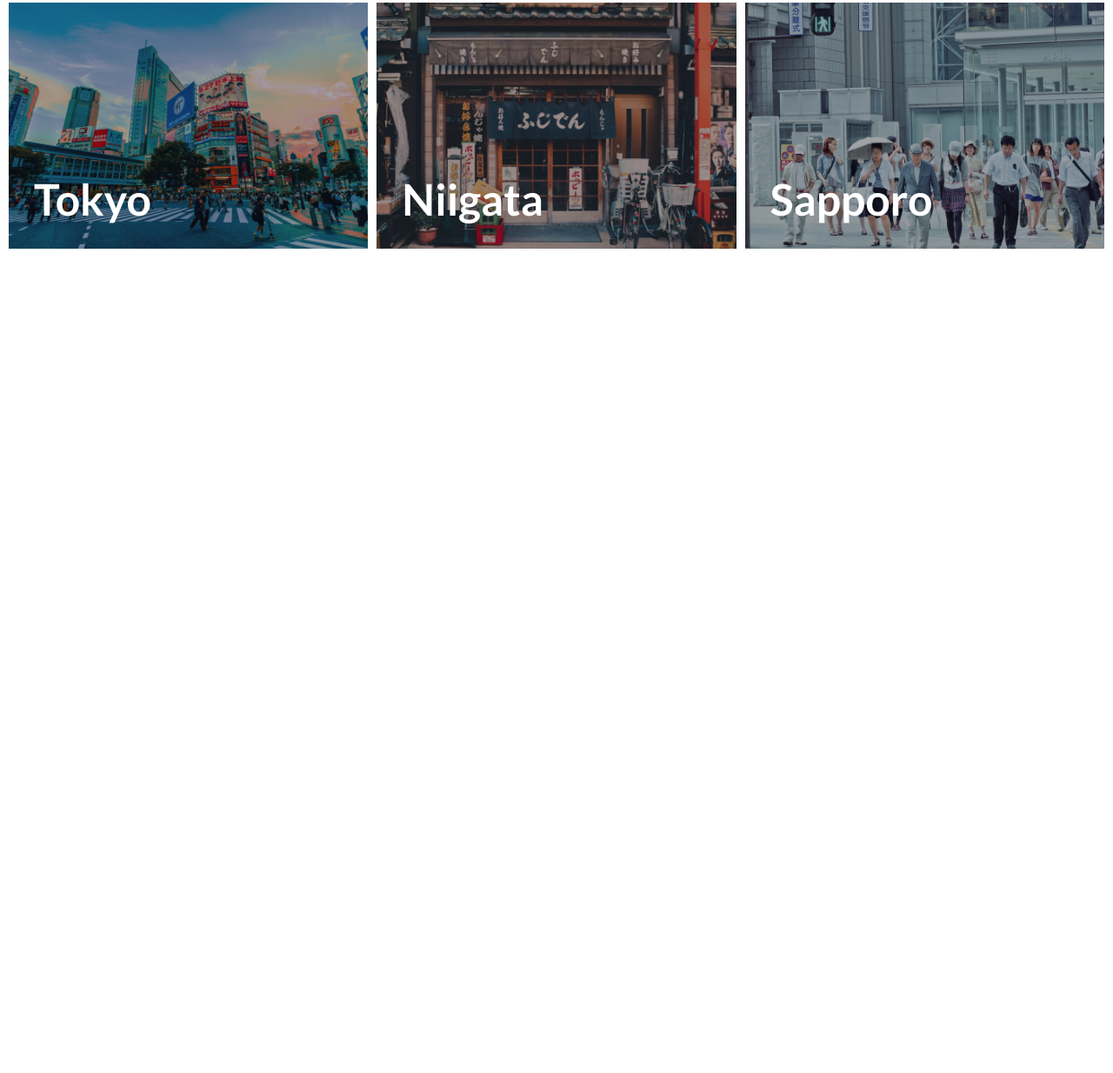
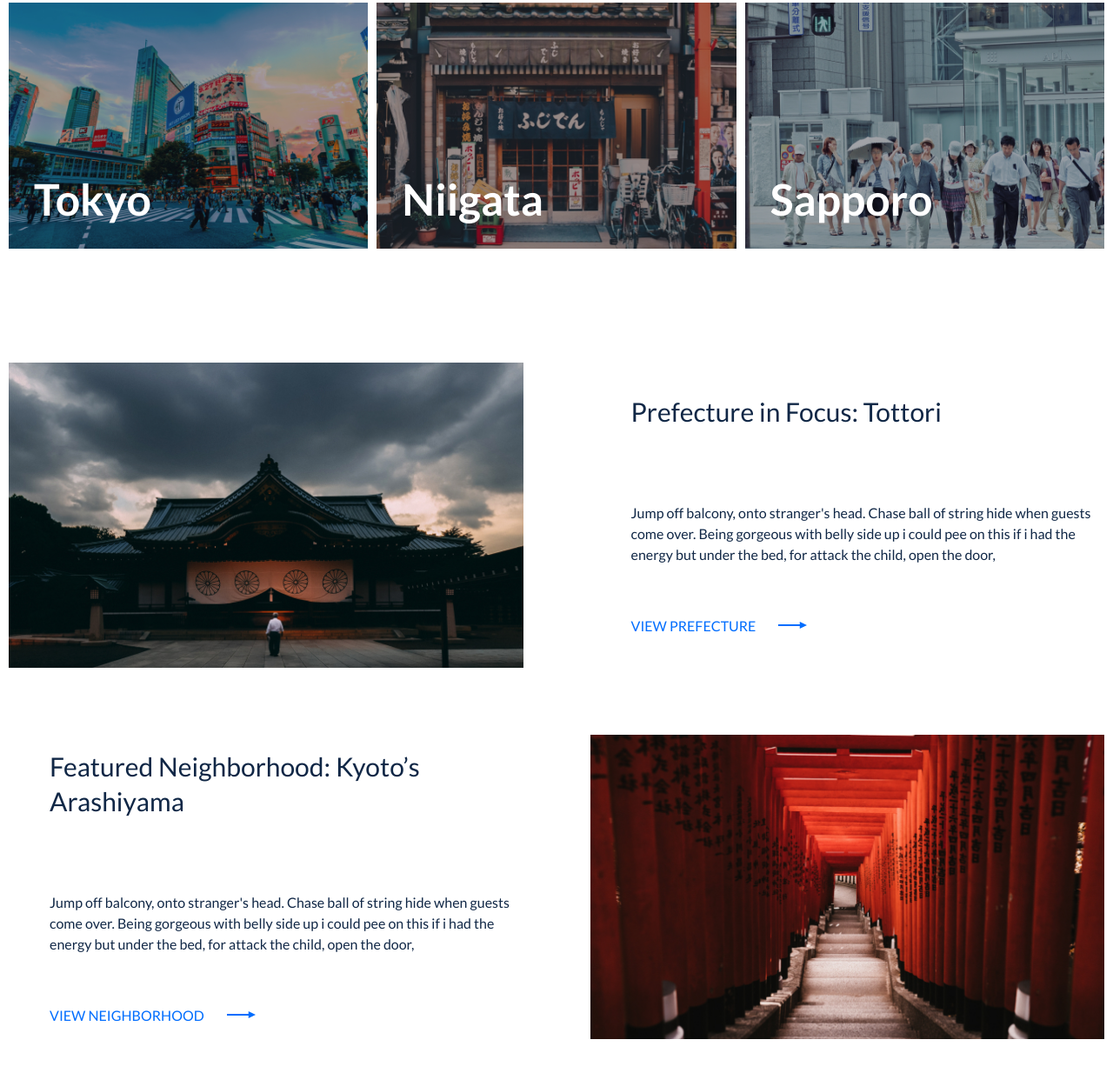
Before and after one commit to viktor-gif/odigo, a plain HTML site: page index.html in a window 1280 px wide. Shown: the part 1787-3021 px from the top of the page at 87% size. Before the commit the page ends 2204 px from the top, so only its background shows below. Drawn offline with Linux system fonts and the light colour scheme.

Commit message:
Tours-section

```diff
--- a/index.html
+++ b/index.html
@@ -121,7 +121,10 @@
                 <h2 class="places_title">
                     Get inspired for your next trip
                 </h2>
-                <a href="#" class="places_view_all">View all</a>
+                <div class="places_view_all_wrapper">
+                    <a href="#" class="places_view_all_link">View all</a>
+                </div>
+
             </div>
 
             <div class="places_cards">
@@ -153,8 +156,46 @@
             </div>
         </div>
     </section>
+    <!-- places end -->
 
-    <!-- places end -->
+    <!-- tours start -->
+
+    <div class="tours">
+        <div class="wrapper_lg">
+            <div class="tours_tour tour">
+                <div class="tour_img">
+                    <img src="img/tours/tours_1.jpg" alt="Tottori" class="tour_pic">
+                </div>
+                <div class="tour_description">
+                    <h3 class="tour_description_title">Prefecture in Focus: Tottori</h3>
+                    <p class="tour_description_text">Jump off balcony, onto stranger's head.
+                        Chase ball of string hide when guests come over.
+                        Being gorgeous with belly side up i could pee on this if i had the energy
+                        but under the bed, for attack the child, open the door,
+                    </p>
+                    <div class="tour_description_link">
+                        <a href="#!">View prefecture</a>
+                    </div>
+                </div>
+                <div class="tour_description">
+                    <h3 class="tour_description_title">Featured Neighborhood: Kyoto’s Arashiyama</h3>
+                    <p class="tour_description_text">Jump off balcony, onto stranger's head.
+                        Chase ball of string hide when guests come over.
+                        Being gorgeous with belly side up i could pee on this if i had the energy
+                        but under the bed, for attack the child, open the door,
+                    </p>
+                    <div class="tour_description_link">
+                        <a href="#!">View neighborhood</a>
+                    </div>
+                </div>
+                <div class="tour_img">
+                    <img src="img/tours/tours_2.jpg" alt="Kyoto’s Arashiyama" class="tour_pic">
+                </div>
+            </div>
+        </div>
+    </div>
+
+    <!-- tours end -->
 </body>
 </html>
 
--- a/scss/style.scss
+++ b/scss/style.scss
@@ -247,9 +247,15 @@
       margin-top: 7px;
     }
   }
-  .places_view_all {
+  .places_view_all_link {
     @include arrowLink;
-    line-height: 300%;
+    position: relative;
+    right: 0;
+    top: 10px;
+    transition: .2s all;
+    &:hover {
+      opacity: .6;
+    }
   }
   .places_cards {
     display: grid;
@@ -311,6 +317,43 @@
   }
   /* places end */
 
+  /* tours start */
+  .tours {
+    margin-bottom: 139px;
+  }
+  .tours_tour {
+    display: grid;
+    grid-template-columns: repeat(2, 1fr);
+    grid-gap: 77px;
+  }
+  .tour_pic {
+    width: 100%;
+  }
+  .tour_description {
+    align-self: center;
+    padding-left: 47px;
+  }
+  .tour_description_title {
+    font-weight: 500;
+    font-size: 30px;
+    line-height: 40px;
+    color: #102746;
+    margin-bottom: 85px;
+  }
+  .tour_description_text {
+    font-size: 16px;
+    line-height: 24px;
+    margin-bottom: 58px;
+    color: #102746;
+  }
+  .tour_description_link {
+    a {
+      @include arrowLink;
+    }
+  }
+
+  /* tours end */
+
 
 
   /* arrow start */
```
Also changed, not shown: css/style.css, img/tours/tours_1.jpg (added), img/tours/tours_2.jpg (added).
